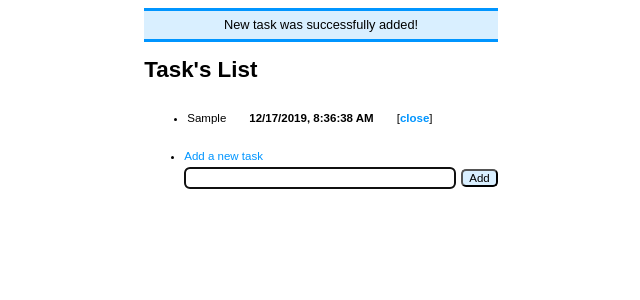
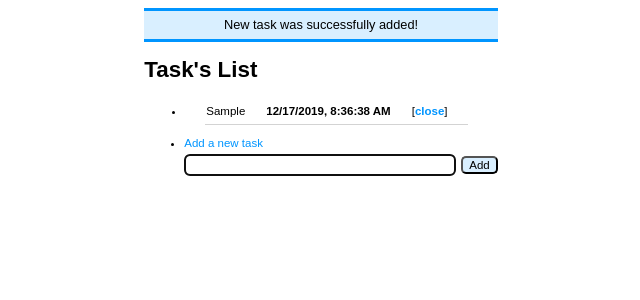
Before and after one commit to AnthonySorise/react-to-do-list, a React (Create React App) app: page / in a window 1280 px wide. Both pictures are taken after typing "Sample" into the empty fields and a click on the input "Add". Shown: the top 300 px of the page, without its empty margins (319-959 px from the left). Built offline with nearby package versions, Linux system fonts and the light colour scheme.

Commit message:
list item styling

```diff
--- a/src/Components/ListItem.js
+++ b/src/Components/ListItem.js
@@ -6,7 +6,10 @@ const ListItem = props => {
     return (
         <tr className="listItem">
             <td>
-                <ul><li>{props.text}</li></ul>
+                <ul><li></li></ul>
+            </td>
+            <td>
+                {props.text}
             </td>
             <td>
                 {props.dateTime}
--- a/src/Styles/_listItem.css
+++ b/src/Styles/_listItem.css
@@ -1,21 +1,27 @@
 .listItem {
     font-size: 0.9vmax;
+    line-height: 0.18vmax;
 }
 .listItem td{
     padding-right: 20px;
+    border-bottom: 1px solid lightgray;
+    height: 1vmax;
 }
 .listItem td:first-of-type{
+    border-bottom: none;
+}
+.listItem td:nth-of-type(2){
     max-width: 70vmax;
     overflow-wrap: break-word;
 }
-.listItem td:nth-of-type(2){
+.listItem td:nth-of-type(3){
     font-weight: bold;
 }
-.listItem td:nth-of-type(3){
+.listItem td:nth-of-type(4){
     cursor: pointer;
     user-select: none;
 }
-.listItem td:nth-of-type(3) .closeText{
+.listItem td:nth-of-type(4) .closeText{
     color:#0095ff;
     font-weight: bold;
 }
--- a/src/Styles/_toDoList.css
+++ b/src/Styles/_toDoList.css
@@ -4,3 +4,6 @@
 .toDoList h1{
     font-size: 1.75vmax;
 }
+.toDoList table{
+    border-collapse: collapse;
+}
```
